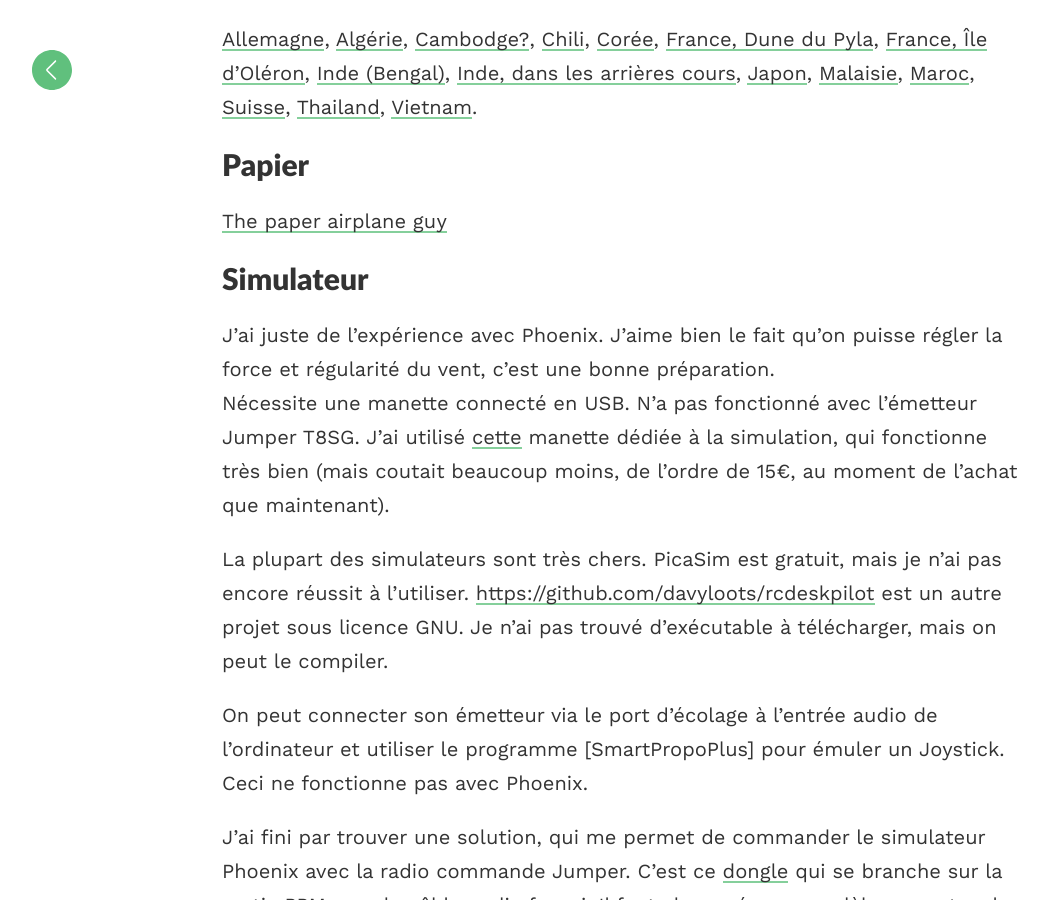
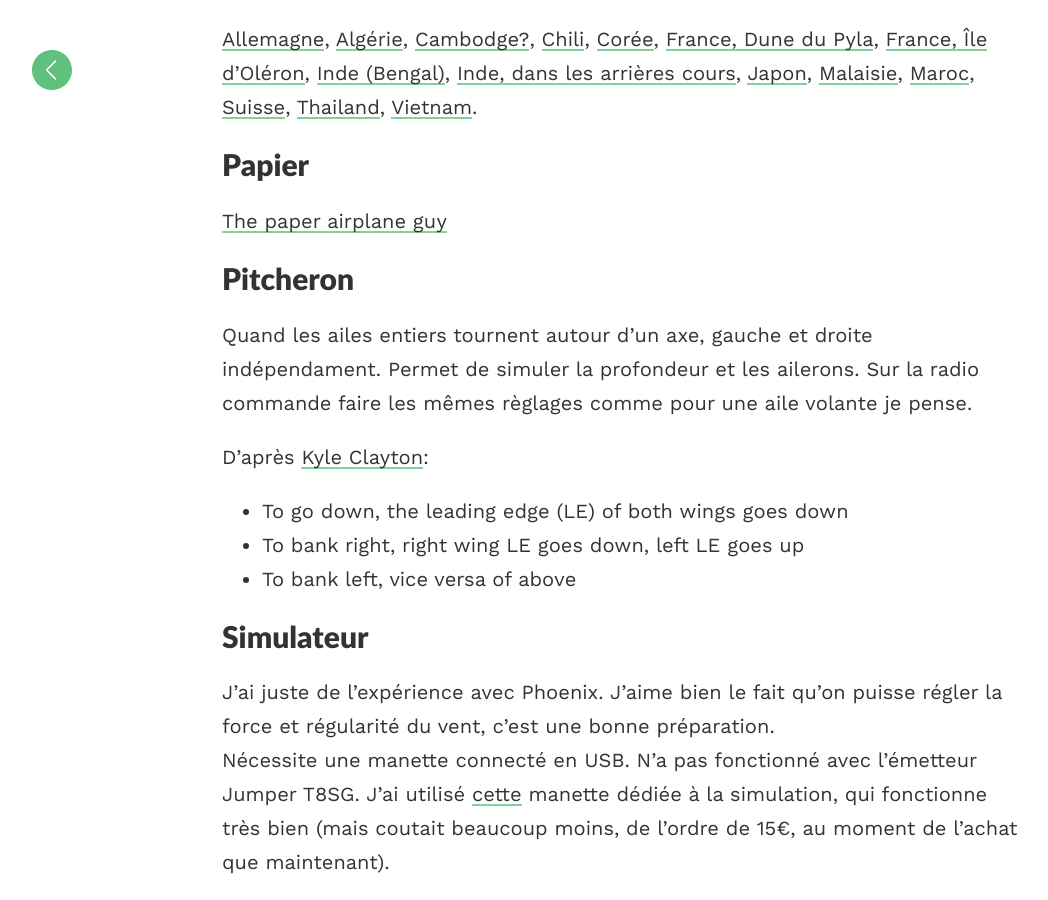
Before and after one commit to xtof-durr/xtof-durr.github.io, a Jekyll site: the page built from rcplane/index.md, in a window 1280 px wide and 900 px high, scrolled down 6921 px. Shown: the whole window, without its empty margins (18-1066 px from the left). Built offline with Jekyll 4.4.1, drawn with Linux system fonts in a browser that asks for light colours; our own code applies the rules of GitHub Pages for plain Markdown files.

Commit message:
alg av cor

```diff
--- a/rcplane/index.md
+++ b/rcplane/index.md
@@ -193,6 +193,18 @@ Les modèles que j'aime bien, et que j'aimerais fabriquer.
 
 [The paper airplane guy](https://www.youtube.com/watch?v=3BNg4fDJC8A&list=PLRvRak4_g1MFiVh4VyPWio8DHTZhcE5xQ&index=4&t=384s)
 
+## Pitcheron
+
+Quand les ailes entiers tournent autour d'un axe, gauche et droite indépendament. Permet de simuler la profondeur et les ailerons.
+Sur la radio commande faire les mêmes règlages comme pour une aile volante je pense.
+
+D'après [Kyle Clayton](https://www.rcgroups.com/forums/showthread.php?1133158-How-to-set-up-a-pitcheron):
+
+- To go down, the leading edge (LE) of both wings goes down
+- To bank right, right wing LE goes down, left LE goes up
+- To bank left, vice versa of above
+
+
 ## Simulateur
 
 J'ai juste de l'expérience avec Phoenix. J'aime bien le fait qu'on puisse régler la force et régularité du vent, c'est une bonne préparation.
```
Also changed, not shown: index.md (+0 -1 lines), 1 other file.
